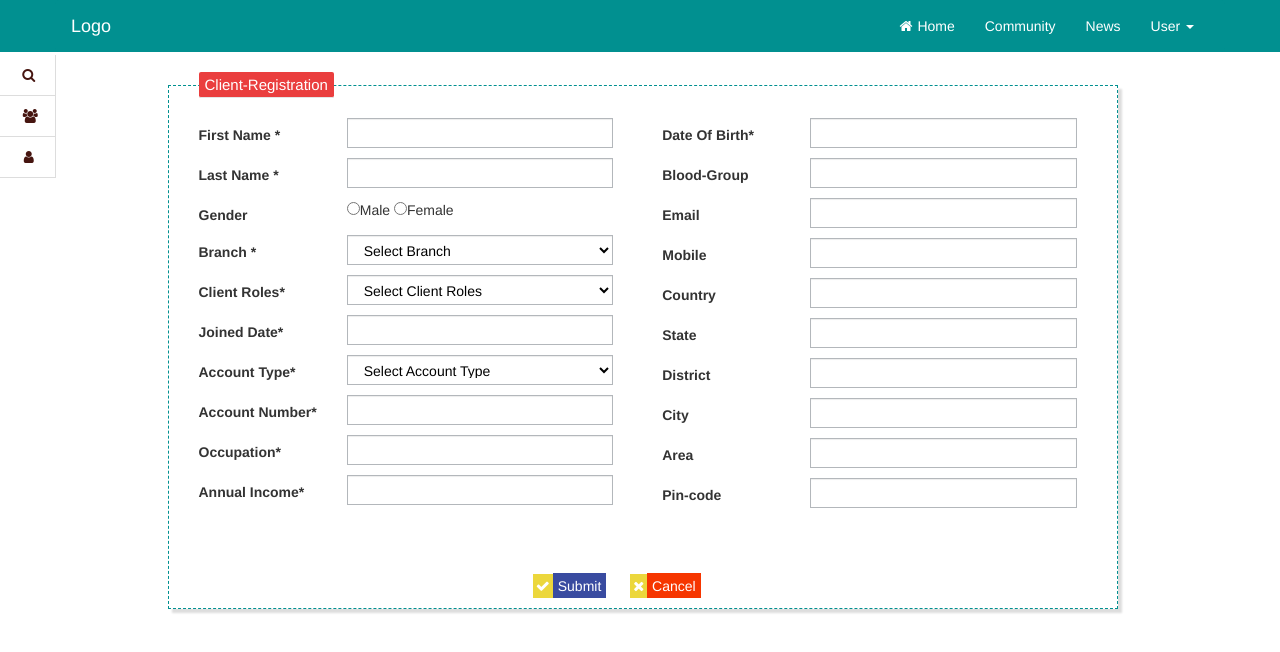
After one commit to shirishagaddi/micro_finance, a Django app: page /microfinanceadmin/createclient/ in a window 1280 px wide. The commit adds this page. Shown: the top 652 px of the page. Run offline with Django 3.2, Linux system fonts and the light colour scheme; tables that the repository leaves empty hold one stand-in row (values such as "Sample post"); some libraries are stand-ins or nearby versions.

Commit message:
Added Templates and Functionality for creating clients in microfinance project

```diff
--- a/micro_admin/urls.py
+++ b/micro_admin/urls.py
@@ -1,8 +1,9 @@
 from django.conf.urls import patterns, include, url
 
-urlpatterns = patterns('micro_admin',
+urlpatterns = patterns('micro_admin.views',
 
-    url(r'^$', 'views.base', name='microadmin_base'),
-    url(r'^login/$', 'views.login', name='microadmin_login'),
-    url(r'^createbranch/$', 'views.create_branch', name='microadmin_branch'),
+    url(r'^$', 'base', name='microadmin_base'),
+    url(r'^login/$', 'login', name='microadmin_login'),
+    url(r'^createbranch/$', 'create_branch', name='microadmin_branch'),
+    url(r'^createclient/$','create_client', name='microadmin_client'),
 )
--- a/micro_admin/views.py
+++ b/micro_admin/views.py
@@ -1,10 +1,10 @@
 from django.shortcuts import render
 from django.shortcuts import render_to_response
 from django.http import HttpResponse
-from micro_admin.forms import BranchForm
-from micro_admin.models import Branch
+from micro_admin.forms import BranchForm,ClientsForm
+from micro_admin.models import Branch,Clients
+from django.views.decorators.csrf import csrf_exempt
 import datetime
-
 
 def base(request):
     return render_to_response('base.html')
@@ -15,6 +15,7 @@ def login(request):
 def create_branch(request):
     if request.method == 'GET':
         return render(request, 'branchcreate.html')
+        print "hai"
     else:
         form = BranchForm(request.POST)
         if form.is_valid():
@@ -30,6 +31,44 @@ def create_branch(request):
             phone_number = request.POST.get("phone_number")
             pincode = request.POST.get("pincode")
             branch = Branch.objects.create(name=name,opening_date=opening_date,country=country,state=state,district=district,city=city,area=area,phone_number=phone_number,pincode=pincode)
-            return HttpResponse("Sucessfully Registered")
+            return render_to_response("successfuly_branchcreated.html", {'branch':branch})
         else:
             return HttpResponse("Invalid Data")
+
+@csrf_exempt
+def create_client(request):
+    if request.method == 'GET':
+        branch = Branch.objects.all()
+        return render_to_response('clientcreation.html',{'branch':branch})
+    else:
+        form = ClientsForm(request.POST)
+        if form.is_valid():
+            first_name = request.POST.get("first_name")
+            last_name = request.POST.get("last_name")
+            gender = request.POST.get("gender")
+            branchid = request.POST.get("branchid")
+            branch=Branch.objects.get(id=request.POST.get("branchid"))
+            clent_role = request.POST.get("clent_role")
+            datestring_format = datetime.datetime.strptime(request.POST.get("joined_date"),'%m/%d/%Y').strftime('%Y-%m-%d')
+            dateconvert=datetime.datetime.strptime(datestring_format, "%Y-%m-%d")
+            joined_date = dateconvert
+            birth_datestring_format = datetime.datetime.strptime(request.POST.get("date_of_birth"),'%m/%d/%Y').strftime('%Y-%m-%d')
+            birth_dateconvert=datetime.datetime.strptime(birth_datestring_format, "%Y-%m-%d")
+            date_of_birth = birth_dateconvert
+            account_type = request.POST.get("account_type")
+            account_number = request.POST.get("account_number")
+            occupation = request.POST.get("occupation")
+            annual_income = request.POST.get("annual_income")
+            blood_group = request.POST.get("blood_group")
+            email = request.POST.get("email")
+            mobile = request.POST.get("mobile")
+            country = request.POST.get("country")
+            state = request.POST.get("state")
+            district = request.POST.get("district")
+            city = request.POST.get("city")
+            area = request.POST.get("area")
+            pincode = request.POST.get("pincode")
+            client = Clients.objects.create(first_name=first_name,last_name=last_name,gender=gender,date_of_birth=date_of_birth,clent_role=clent_role,mobile=mobile,joined_date=joined_date,account_number=account_number,branch=branch,account_type=account_type,email=email,country=country,state=state,district=district,city=city,area=area,pincode=pincode,occupation=occupation,annual_income=annual_income,blood_group=blood_group)
+            return HttpResponse("Client Successfully Registered")
+        else:
+            return HttpResponse("Invalid Data")
--- a/static/css/my_style.css
+++ b/static/css/my_style.css
@@ -312,7 +312,41 @@ margin-left: 30px;
 	margin:0px auto;
 
 }
+/*table*/
+
+/*user-form*/
+.user-form {
+float: left;
+width: 49%;
+margin-right: 9px;
+padding: 0px 20px;
+}
+.user-form-footer {
+float: left;
+width: 100%;
+margin: 0px auto;
+margin-top: 50px;
+margin-left:35px;
+}
+.form-user>fieldset{
+	width:950px;
+	margin:0px auto;
+	border:1px dashed #019090;
+	box-shadow:4px 4px 2px #ddd;
+	padding: 0px 10px;
+}
+.form-user>fieldset>legend{
+	width:auto;
+	font-size:15px;
+	color:#fff;
+	background:#ea3e3e;
+	padding:2px 6px;
+	border-radius:2px;
+	margin-left:20px;
+}
+.form-client{
+	margin-top:20px;
+}
 
 
-
-/*table*/
+/*user-form*/
--- a/static/js/my-script.js
+++ b/static/js/my-script.js
@@ -27,7 +27,7 @@ $(document).ready(function(e) {
          $(this).animate({left:'-10px'});
     });
 	$(function() {
-    $( "#datepicker" ).datepicker();
+    $("#datepicker").datepicker();
   });
   //branch
 	 $(".query-style").focus(function(e) {
@@ -49,5 +49,13 @@ $(document).ready(function(e) {
         $(this).css("background-color","#f63600")
     });
   //branch
+  //client-creation
+  $(function() {
+    $("#datpicker").datepicker();
+  });
+   $(function() {
+    $("#dateeepicker").datepicker();
+  });
+  //client creation
 //main ends here
 });
--- /dev/null
+++ b/templates/clientcreation.html
@@ -0,0 +1,171 @@
+{% extends 'home.html' %}
+{% block stage %}
+<!--content-->
+<div class="container form-client">
+  <div class="col-lg-offset-1 col-lg-3 col-lg-offset-3 form-user">
+    <fieldset>
+      <legend>Client-Registration</legend>
+      <form class="form-horizontal" role="form" action="/microfinanceadmin/createclient/" method="post">
+        {% csrf_token %}
+        <div class="user-form">
+          <div class="form-group">
+            <label for="inputEmail3" class="col-sm-4 control-label">First Name <span>*</span></label>
+            <div class="col-sm-8">
+              <input type="text" class="form-control query-style" id="inputEmail3" name="first_name" required="True">
+            </div>
+          </div>
+          <div class="form-group">
+            <label for="inputEmail3" class="col-sm-4 control-label">Last Name <span>*</span></label>
+            <div class="col-sm-8">
+              <input type="text" class="form-control query-style datepicker" name="last_name" required="True">
+            </div>
+          </div>
+          <div class="form-group">
+            <label for="inputEmail3" class="col-sm-4 control-label">Gender</label>
+            <div class="col-sm-8">
+              <input type="radio" name="gender" value="male">Male
+              <input type="radio" name="gender" value="female">Female
+            </div>
+          </div>
+          <div class="form-group">
+            <label for="inputEmail3" class="col-sm-4 control-label">Branch <span>*</span></label>
+            <div class="col-sm-8">
+              <select class="form-control query-style" name="branchid" required="True">
+                {% for entry in branch %}
+                <option>Select Branch</option>
+                <option value="{{ entry.id }}">{{ entry.name }}</option>
+                {% endfor %}
+              </select>
+            </div>
+          </div>
+          <div class="form-group">
+            <label for="inputEmail3" class="col-sm-4 control-label">Client Roles<span>*</span></label>
+            <div class="col-sm-8">
+              <select class="form-control query-style" name="clent_role" required="True">
+                <option>Select Client Roles</option>
+                <option>FirstLeader</option>
+                <option>SecondLeader</option>
+                <option>GroupMember</option>
+              </select>
+            </div>
+          </div>
+          <div class="form-group">
+            <label for="inputEmail3" class="col-sm-4 control-label">Joined Date<span>*</span></label>
+            <div class="col-sm-8">
+              <input type="text" class="form-control query-style" id="datepicker" name="joined_date" required="True">
+            </div>
+          </div>
+          <div class="form-group">
+            <label for="inputEmail3" class="col-sm-4 control-label">Account Type<span>*</span></label>
+            <div class="col-sm-8">
+              <select class="form-control query-style" name="account_type" required="True">
+                <option>Select Account Type</option>
+                <option>SavingsAccount</option>
+                <option>LoanAccount</option>
+              </select>
+            </div>
+          </div>
+          <div class="form-group">
+            <label for="inputEmail3" class="col-sm-4 control-label">Account Number<span>*</span></label>
+            <div class="col-sm-8">
+              <input type="text" class="form-control query-style" id="inputEmail3" name="account_number" required="True">
+            </div>
+          </div>
+          <div class="form-group">
+            <label for="inputEmail3" class="col-sm-4 control-label">Occupation<span>*</span></label>
+            <div class="col-sm-8">
+              <input type="text" class="form-control query-style datepicker" name="occupation" required="True">
+            </div>
+          </div>
+          <div class="form-group">
+            <label for="inputEmail3" class="col-sm-4 control-label">Annual Income<span>*</span></label>
+            <div class="col-sm-8">
+              <input type="text" class="form-control query-style datepicker" name="annual_income" required="True">
+            </div>
+          </div>
+        </div>
+        <div class="user-form">
+          <div class="form-group">
+            <label for="inputEmail3" class="col-sm-4 control-label">Date Of Birth<span>*</span></label>
+            <div class="col-sm-8">
+              <input type="text" class="form-control query-style" id="dateeepicker" name="date_of_birth" required="True">
+            </div>
+          </div>
+          <div class="form-group">
+            <label for="inputEmail3" class="col-sm-4 control-label">Blood-Group</label>
+            <div class="col-sm-8">
+              <input type="text" class="form-control query-style datepicker" name="blood_group">
+            </div>
+          </div>
+          <div class="form-group">
+            <label for="inputEmail3" class="col-sm-4 control-label">Email</label>
+            <div class="col-sm-8">
+              <input type="text" class="form-control query-style" id="inputEmail3" name="email">
+            </div>
+          </div>
+          <div class="form-group">
+            <label for="inputEmail3" class="col-sm-4 control-label">Mobile</label>
+            <div class="col-sm-8">
+              <input type="text" class="form-control query-style" id="datepicker" name="mobile">
+            </div>
+          </div>
+          <div class="form-group">
+            <label for="inputEmail3" class="col-sm-4 control-label">Country</label>
+            <div class="col-sm-8">
+              <input type="text" class="form-control query-style" id="inputEmail3" name="country">
+            </div>
+          </div>
+          <div class="form-group">
+            <label for="inputEmail3" class="col-sm-4 control-label">State</label>
+            <div class="col-sm-8">
+              <input type="text" class="form-control query-style" id="inputEmail3" name="state">
+            </div>
+          </div>
+          <div class="form-group">
+            <label for="inputEmail3" class="col-sm-4 control-label">District</label>
+            <div class="col-sm-8">
+              <input type="text" class="form-control query-style" id="inputEmail3" name="district">
+            </div>
+          </div>
+          <div class="form-group">
+            <label for="inputEmail3" class="col-sm-4 control-label">City</label>
+            <div class="col-sm-8">
+              <input type="text" class="form-control query-style" id="inputEmail3" name="city">
+            </div>
+          </div>
+          <div class="form-group">
+            <label for="inputEmail3" class="col-sm-4 control-label">Area</label>
+            <div class="col-sm-8">
+              <input type="text" class="form-control query-style" id="inputEmail3" name="area">
+            </div>
+          </div>
+          <div class="form-group">
+            <label for="inputEmail3" class="col-sm-4 control-label">Pin-code</label>
+            <div class="col-sm-8">
+              <input type="text" class="form-control query-style" id="inputEmail3" name="pincode">
+            </div>
+          </div>
+        </div>
+        <br clear="all" />
+        <div class="user-form-footer">
+          <div class="form-group">
+            <div class="col-sm-offset-4 col-sm-8">
+              <i class="fa fa-check submit-icon"></i>
+              <input type="submit" value="Submit"  class="submit-btn" >
+              <i class="fa fa-times submit-icon"></i>
+              <input type="reset" value="Cancel"  class="cancel-btn" >
+            </div>
+          </div>
+        </div>
+      </form>
+    </fieldset>
+  </div>
+</div>
+<!--content-->
+</div>
+<!--body ends above-->
+</div>
+<script src="/static/js/my-script.js"></script>
+</body>
+</html>
+{% endblock %}
--- a/templates/login.html
+++ b/templates/login.html
@@ -6,8 +6,7 @@
         <div class="login-page">
             <fieldset>
                 <legend>Login</legend>
-                <form id="loginform" role="form" action="/login/">
-                {% csrf_token %}
+                <form id="loginform" role="form">
                 <div id="error">
                 </div>
                 <div class="form-group ">
```
Also changed, not shown: micro_admin/forms.py (+24 -1 lines), micro_admin/models.py (+5 -5 lines), templates/successfuly_branchcreated.html (added, +34 -0 lines), templates/branchcreate.html (indentation only).
